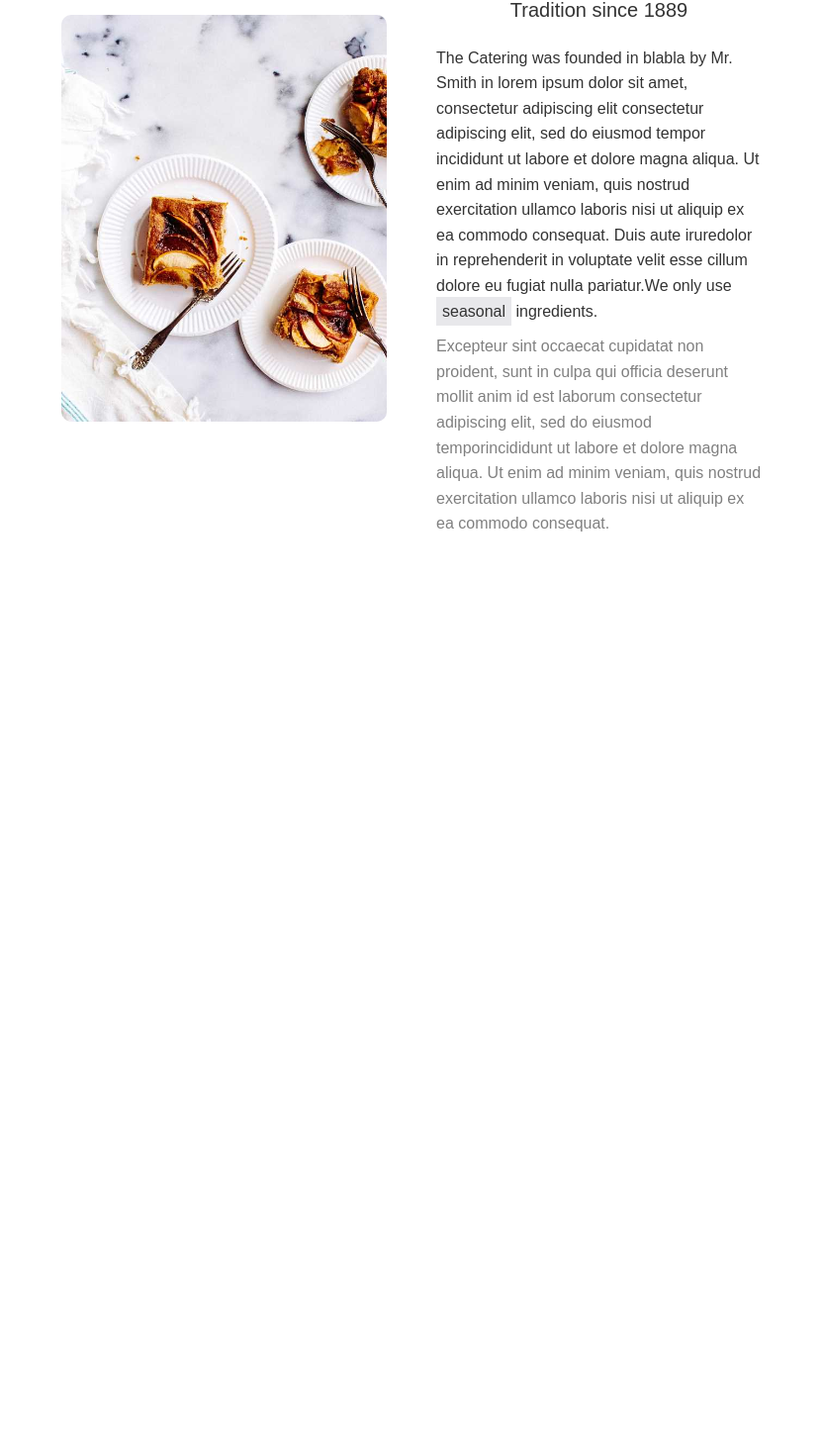
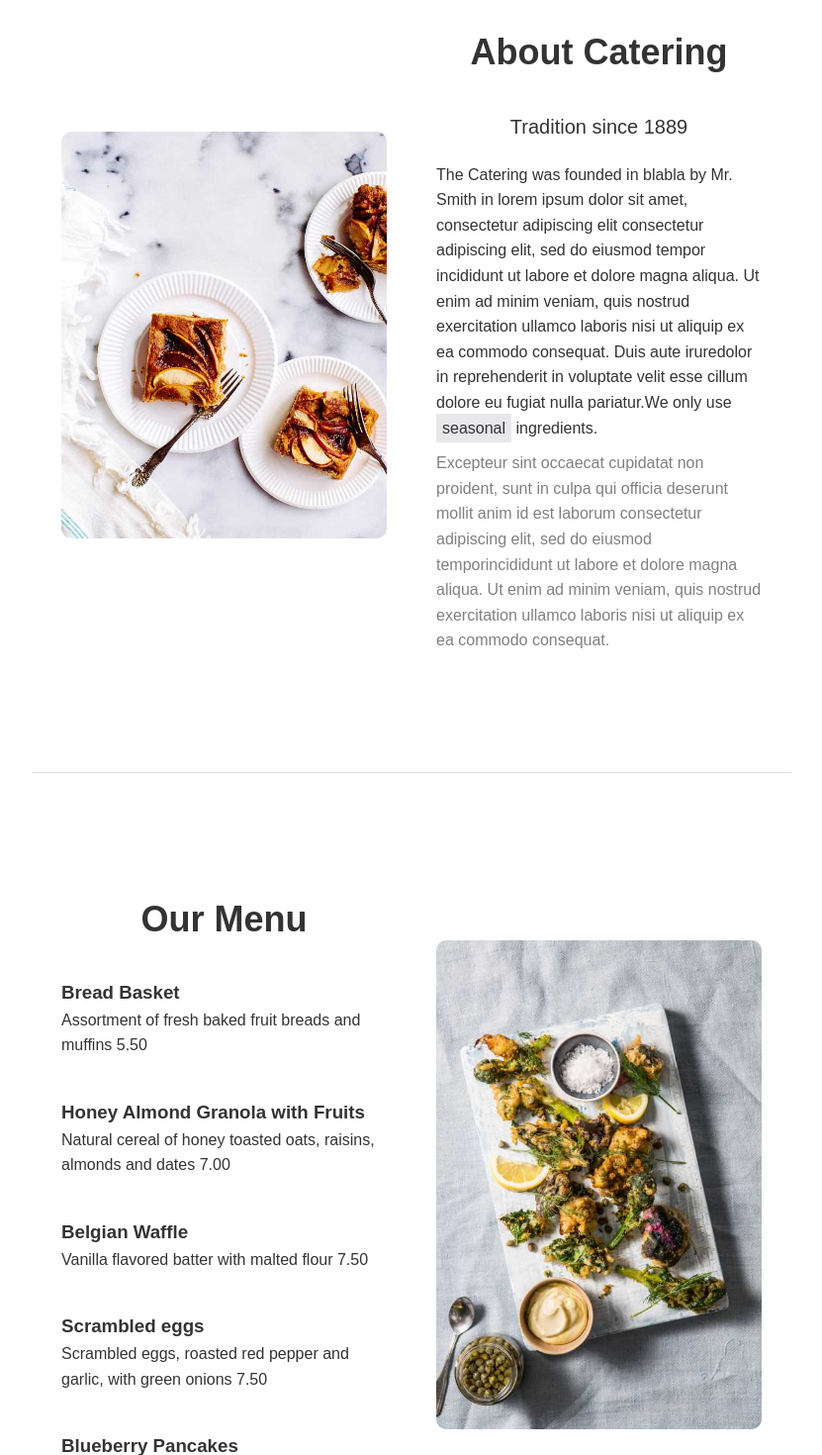
Before and after one commit to Mengsreang-Chhoeung/reactjs-youtube, a React (Create React App) app in the folder simple-food-website/: page / in a window 1280 px wide. Shown: the part 736-2206 px from the top of the page at 99% size, without its empty margins (224-1055 px from the left). Before the commit the page ends 1280 px from the top, so only its background shows below. Built offline with nearby package versions, Linux system fonts and the light colour scheme.

Commit message:
add new layout for about and our-menu components in simple-food-website

```diff
--- a/simple-food-website/src/components/about/index.css
+++ b/simple-food-website/src/components/about/index.css
@@ -1,48 +1,29 @@
-div.about {
-    width: 100%;
-    height: 80vh;
-    display: flex;
-    align-items: center;
-    padding: 10px 30px;
-    gap: 50px;
-}
-
-div.about > .image,
-div.about > .article {
-    width: 50%;
-}
-
-div.about > .image > img {
-    width: 100%;
-    border-radius: 10px;
-}
-
-div.about > .article > .big-title {
+div.image-with-article-layout > .article > .big-title {
     margin-bottom: 30px;
     font-size: 36px;
 }
 
-div.about > .article > .big-title,
-div.about > .article > .small-title {
+div.image-with-article-layout > .article > .big-title,
+div.image-with-article-layout > .article > .small-title {
     text-align: center;
 }
 
-div.about > .article > .small-title {
+div.image-with-article-layout > .article > .small-title {
     font-size: 20px;
     font-weight: 500;
     margin-bottom: 20px;
 }
 
-div.about > .article > .p-normal {
+div.image-with-article-layout > .article > .p-normal {
     font-weight: 500;
     margin-bottom: 10px;
 }
 
-div.about > .article > .p-normal > span {
+div.image-with-article-layout > .article > .p-normal > span {
     background-color: rgb(232, 232, 235);
     padding: 6px;
 }
 
-div.about > .article > .p-gray {
+div.image-with-article-layout > .article > .p-gray {
     color: gray;
 }
--- a/simple-food-website/src/components/about/index.tsx
+++ b/simple-food-website/src/components/about/index.tsx
@@ -1,4 +1,5 @@
 import React from "react";
+import ImageWithArticleLayout from "../layout/ImageWithArticleLayout";
 import "./index.css";
 
 interface AboutProps {}
@@ -7,22 +8,27 @@ const About: React.FC<AboutProps> = (props) => {
   const {} = props;
 
   return (
-        <div className="about">
-            <div className="image">
-                <img src="/img/about.jpg" alt="about-picture" />
-            </div>
-            <div className="article">
+    <ImageWithArticleLayout image="/img/about.jpg">
       <h1 className="big-title">About Catering</h1>
       <p className="small-title">Tradition since 1889</p>
       <p className="p-normal">
-                The Catering was founded in blabla by Mr. Smith in lorem ipsum dolor sit amet, consectetur adipiscing elit consectetur adipiscing elit, sed do eiusmod tempor incididunt ut labore et dolore magna aliqua. Ut enim ad minim veniam, quis nostrud exercitation ullamco laboris nisi ut aliquip ex ea commodo consequat. Duis aute iruredolor in reprehenderit in voluptate velit esse cillum dolore eu fugiat nulla pariatur.We only use <span>seasonal</span> ingredients.
+        The Catering was founded in blabla by Mr. Smith in lorem ipsum dolor sit
+        amet, consectetur adipiscing elit consectetur adipiscing elit, sed do
+        eiusmod tempor incididunt ut labore et dolore magna aliqua. Ut enim ad
+        minim veniam, quis nostrud exercitation ullamco laboris nisi ut aliquip
+        ex ea commodo consequat. Duis aute iruredolor in reprehenderit in
+        voluptate velit esse cillum dolore eu fugiat nulla pariatur.We only use{" "}
+        <span>seasonal</span> ingredients.
       </p>
       <p className="p-gray">
-                Excepteur sint occaecat cupidatat non proident, sunt in culpa qui officia deserunt mollit anim id est laborum consectetur adipiscing elit, sed do eiusmod temporincididunt ut labore et dolore magna aliqua. Ut enim ad minim veniam, quis nostrud exercitation ullamco laboris nisi ut aliquip ex ea commodo consequat.
+        Excepteur sint occaecat cupidatat non proident, sunt in culpa qui
+        officia deserunt mollit anim id est laborum consectetur adipiscing elit,
+        sed do eiusmod temporincididunt ut labore et dolore magna aliqua. Ut
+        enim ad minim veniam, quis nostrud exercitation ullamco laboris nisi ut
+        aliquip ex ea commodo consequat.
       </p>
-            </div>
-        </div>
-    )
-}
+    </ImageWithArticleLayout>
+  );
+};
 
 export default About;
--- a/simple-food-website/src/components/app/index.css
+++ b/simple-food-website/src/components/app/index.css
@@ -26,3 +26,9 @@ body {
 .container > .content > div.inside-content {
   width: 60%;
 }
+
+.line {
+  width: 100%;
+  height: 0.1px;
+  background-color: #dbdbdb;
+}
--- a/simple-food-website/src/components/app/index.tsx
+++ b/simple-food-website/src/components/app/index.tsx
@@ -4,6 +4,7 @@ import DefaultLayout from "../layout/DefaultLayout";
 import Nav from "../nav";
 import Hero from "../hero";
 import About from "../about";
+import OurMenu from "../our-menu";
 
 const App: React.FC = () => {
   return (
@@ -21,11 +22,14 @@ const App: React.FC = () => {
           {/* About */}
           <About />
           {/* End of About */}
+
+          <div className="line"></div>
+
+          {/* Menu */}
+          <OurMenu />
+          {/* End of Menu */}
         </div>
       </div>
-
-      {/* Menu */}
-      {/* End of Menu */}
 
       {/* Contact */}
       {/* End of Contact */}
@@ -33,7 +37,7 @@ const App: React.FC = () => {
       {/* Footer */}
       {/* End of Footer */}
     </DefaultLayout>
-  )
-}
+  );
+};
 
 export default App;
--- /dev/null
+++ b/simple-food-website/src/components/layout/ImageWithArticleLayout.tsx
@@ -0,0 +1,36 @@
+import React from "react";
+import "./style.css";
+
+interface ImageWithArticleLayoutProps {
+  image: string;
+  children: React.ReactNode;
+  imageStayLeft?: boolean;
+}
+
+const ImageWithArticleLayout: React.FC<ImageWithArticleLayoutProps> = (
+  props
+) => {
+  const { image, children, imageStayLeft = true } = props;
+
+  return (
+    <div className="image-with-article-layout">
+      {imageStayLeft ? (
+        <>
+          <div className="image">
+            <img src={image} alt="picture" />
+          </div>
+          <div className="article">{children}</div>
+        </>
+      ) : (
+        <>
+          <div className="article">{children}</div>
+          <div className="image">
+            <img src={image} alt="picture" />
+          </div>
+        </>
+      )}
+    </div>
+  );
+};
+
+export default ImageWithArticleLayout;
--- a/simple-food-website/src/components/layout/style.css
+++ b/simple-food-website/src/components/layout/style.css
@@ -1,4 +1,22 @@
 .container {
+  width: 100%;
+  position: relative;
+}
+
+.image-with-article-layout {
+  width: 100%;
+  display: flex;
+  align-items: center;
+  padding: 120px 30px;
+  gap: 50px;
+}
+
+.image-with-article-layout > .image,
+.image-with-article-layout > .article {
+    width: 50%;
+}
+
+.image-with-article-layout > .image > img {
     width: 100%;
-    position: relative;
+    border-radius: 10px;
 }
--- /dev/null
+++ b/simple-food-website/src/components/our-menu/index.css
@@ -0,0 +1,6 @@
+div.image-with-article-layout > .article > .list-our-menu {
+    width: 100%;
+    display: flex;
+    flex-direction: column;
+    gap: 40px;
+}
--- /dev/null
+++ b/simple-food-website/src/components/our-menu/index.tsx
@@ -0,0 +1,51 @@
+import React from "react";
+import ImageWithArticleLayout from "../layout/ImageWithArticleLayout";
+import "./index.css";
+
+const ourMenu = [
+  {
+    title: "Bread Basket",
+    description: `Assortment of fresh baked fruit breads and muffins 5.50`,
+  },
+  {
+    title: "Honey Almond Granola with Fruits",
+    description: `Natural cereal of honey toasted oats, raisins, almonds and dates 7.00`,
+  },
+  {
+    title: "Belgian Waffle",
+    description: `Vanilla flavored batter with malted flour 7.50`,
+  },
+  {
+    title: "Scrambled eggs",
+    description: `Scrambled eggs, roasted red pepper and garlic, with green onions 7.50`,
+  },
+  {
+    title: "Blueberry Pancakes",
+    description: `With syrup, butter and lots of berries 8.50`,
+  },
+];
+
+interface OurMenuProps {}
+
+const OurMenu: React.FC<OurMenuProps> = (props) => {
+  const {} = props;
+
+  return (
+    <ImageWithArticleLayout image="./img/our-menu.jpg" imageStayLeft={false}>
+      <h1 className="big-title">Our Menu</h1>
+
+      <div className="list-our-menu">
+        {
+          ourMenu.map((item, index) => (
+            <div className="our-menu" key={index}>
+              <h3 className="menu-title">{item.title}</h3>
+              <p className="menu-description">{item.description}</p>
+            </div>
+          ))
+        }
+      </div>
+    </ImageWithArticleLayout>
+  );
+};
+
+export default OurMenu;
```
Also changed, not shown: simple-food-website/public/img/our-menu.jpg (added). Lines whose indentation alone changed are shown as unchanged.
